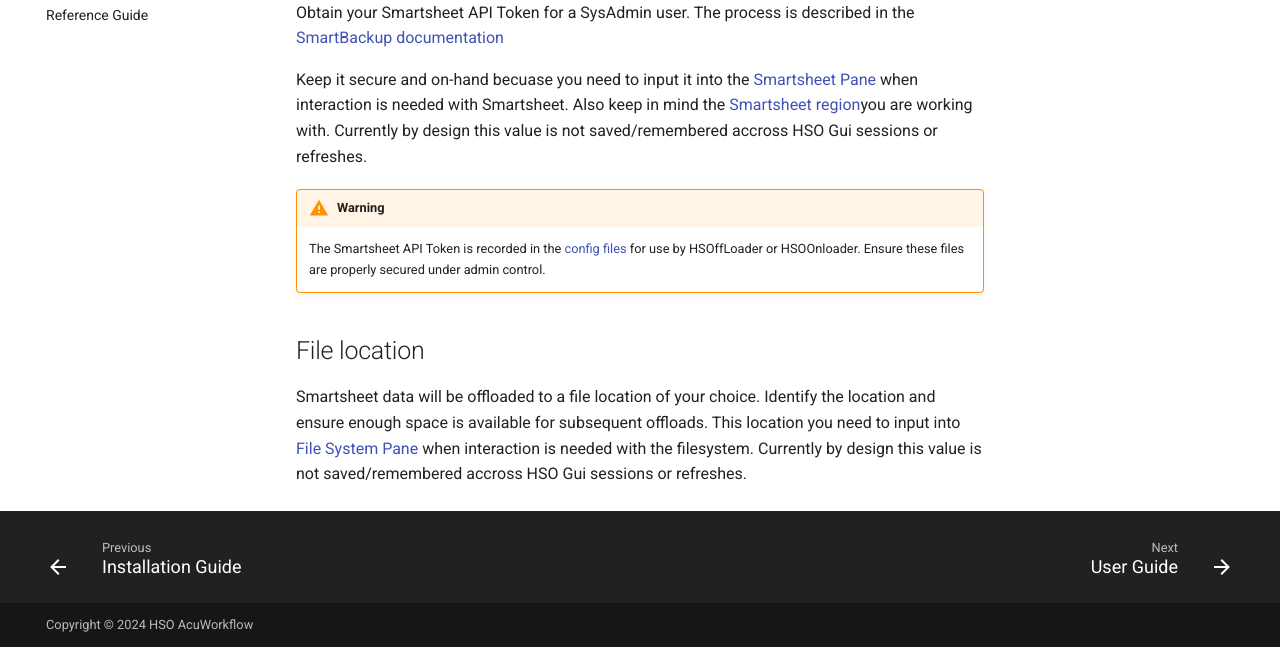
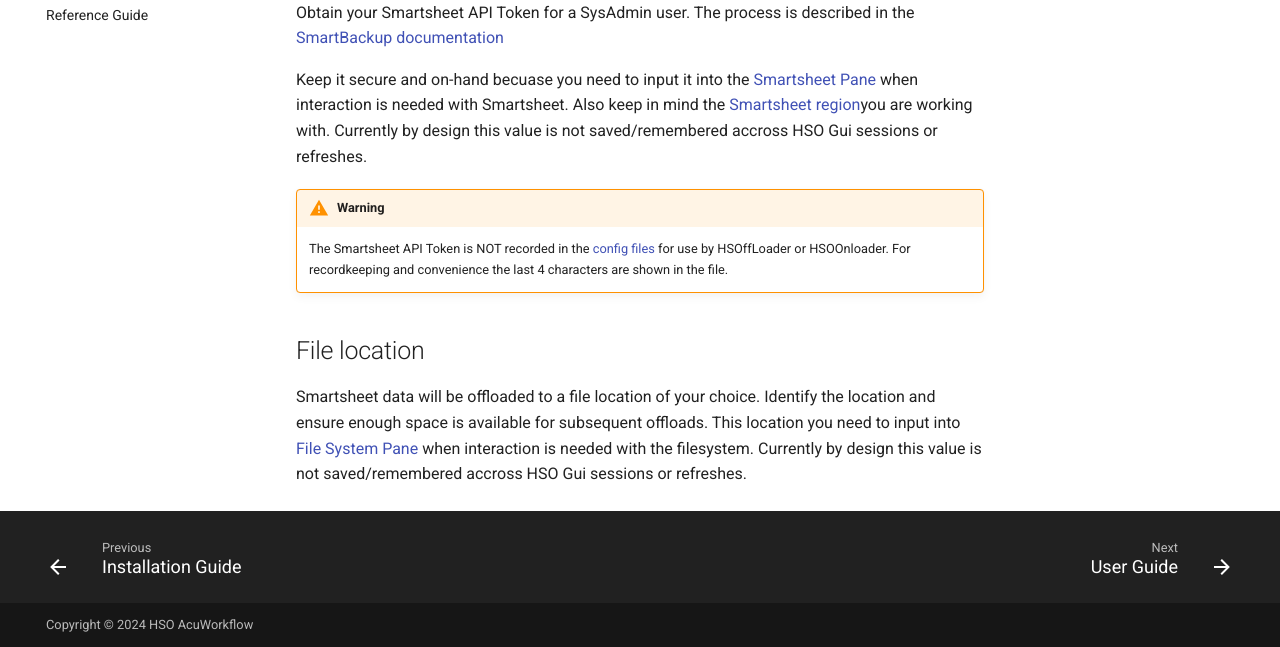
Before and after one commit to deonpollard/hso.github.io, a plain HTML site: page setup/index.html in a window 1280 px wide. Shown: the part 279-926 px from the top of the page. Drawn offline with Linux system fonts and the light colour scheme.

Commit message:
Add files via upload

```diff
--- a/setup/index.html
+++ b/setup/index.html
@@ -812,7 +812,7 @@
 <p>Keep it secure and on-hand becuase you need to input it into the <a href="../user/#smartsheet-pane">Smartsheet Pane</a> when interaction is needed with Smartsheet.  Also keep in mind the <a href="https://help.smartsheet.com/articles/2483116-data-residency">Smartsheet region</a>you are working with.  Currently by design this value is not saved/remembered accross HSO Gui sessions or refreshes.</p>
 <div class="admonition warning">
 <p class="admonition-title">Warning</p>
-<p>The Smartsheet API Token is recorded in the <a href="../user/#config-files">config files</a> for use by HSOffLoader or HSOOnloader.  Ensure these files are properly secured under admin control.</p>
+<p>The Smartsheet API Token is NOT recorded in the <a href="../user/#config-files">config files</a> for use by HSOffLoader or HSOOnloader. For recordkeeping and convenience the last 4 characters are shown in the file.</p>
 </div>
 <h2 id="file-location">File location</h2>
 <p>Smartsheet data will be offloaded to a file location of your choice.  Identify the location and ensure enough space is available for subsequent offloads.  This location you need to input into <a href="../user/#file-system-pane">File System Pane</a> when interaction is needed with the filesystem. Currently by design this value is not saved/remembered accross HSO Gui sessions or refreshes.</p>
```
